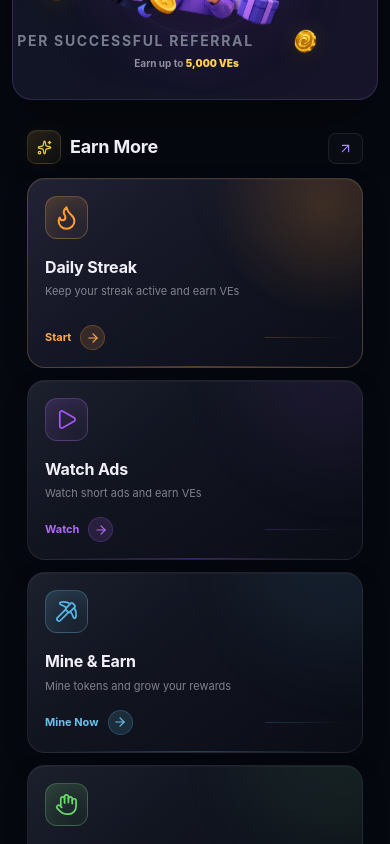
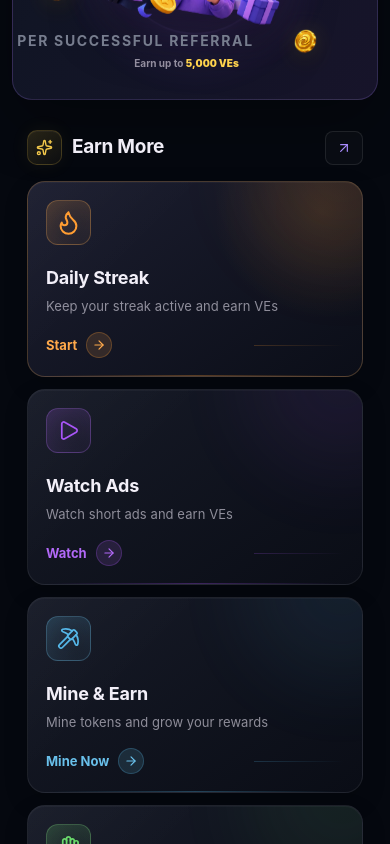
Before and after one commit to SANAPARVEEN-cmd/veloop-rewards-home-page-, a React (Vite) app: page / in a window 390 px wide. Shown: the part 1620-2464 px from the top of the page. Built offline with nearby package versions, Linux system fonts and the light colour scheme.

Commit message:
Making earn more section more premium and also fixed font size issue of security notice section

```diff
--- a/src/components/home/EarnMore.module.css
+++ b/src/components/home/EarnMore.module.css
@@ -1,5 +1,5 @@
 /* =========================================
-   SECTION
+   EARN MORE SECTION
 ========================================= */
 
 .section {
@@ -13,7 +13,7 @@
 
 
 /* =========================================
-   HEADER
+   SECTION HEADER
 ========================================= */
 
 .header {
@@ -23,7 +23,7 @@
 
     gap: 20px;
 
-    margin-bottom: 18px;
+    margin-bottom: 20px;
     padding: 0 12px;
 }
 
@@ -33,12 +33,12 @@
     display: flex;
     align-items: center;
 
-    gap: 12px;
+    gap: 13px;
 }
 
 .sectionIcon {
-    width: 38px;
-    height: 38px;
+    width: 42px;
+    height: 42px;
 
     flex-shrink: 0;
 
@@ -46,23 +46,33 @@
     align-items: center;
     justify-content: center;
 
-    border-radius: 11px;
+    border-radius: 12px;
 
     color: #f3c84b;
 
     background:
         linear-gradient(
             145deg,
-            rgba(243, 200, 75, 0.14),
+            rgba(243, 200, 75, 0.15),
             rgba(243, 200, 75, 0.04)
         );
 
-    border: 1px solid rgba(243, 200, 75, 0.16);
+    border: 1px solid rgba(243, 200, 75, 0.18);
 
     box-shadow:
         inset 0 1px 0 rgba(255, 255, 255, 0.04),
-        0 0 18px rgba(243, 200, 75, 0.05);
+        0 0 20px rgba(243, 200, 75, 0.06);
 }
+
+.sectionIcon svg {
+    width: 19px;
+    height: 19px;
+}
+
+
+/* =========================================
+   TITLE
+========================================= */
 
 .titleRow {
     display: flex;
@@ -75,21 +85,23 @@
 
     color: #f0edf6;
 
-    font-size: 21px;
+    font-size: 24px;
     font-weight: 700;
+
     line-height: 1.2;
-
-    letter-spacing: -0.01em;
+    letter-spacing: -0.015em;
 }
 
 .headingGroup p {
-    margin: 4px 0 0;
+    margin: 5px 0 0;
 
-    color: rgba(218, 215, 227, 0.48);
+    color: rgba(218, 215, 227, 0.58);
 
-    font-size: 12px;
+    font-size: 14px;
     font-weight: 400;
-    line-height: 1.45;
+
+    line-height: 1.5;
+    letter-spacing: 0.005em;
 }
 
 
@@ -100,20 +112,22 @@
 .liveBadge {
     display: inline-flex;
     align-items: center;
+
     gap: 5px;
 
-    padding: 4px 7px;
+    padding: 5px 8px;
 
-    border-radius: 6px;
+    border-radius: 7px;
 
     color: #8de19b;
 
     background: rgba(105, 217, 107, 0.07);
 
-    border: 1px solid rgba(105, 217, 107, 0.13);
+    border: 1px solid rgba(105, 217, 107, 0.14);
 
-    font-size: 8px;
+    font-size: 9px;
     font-weight: 700;
+
     letter-spacing: 0.10em;
 }
 
@@ -125,7 +139,8 @@
 
     background: #69d96b;
 
-    box-shadow: 0 0 7px rgba(105, 217, 107, 0.65);
+    box-shadow:
+        0 0 7px rgba(105, 217, 107, 0.65);
 
     animation: livePulse 2s ease-in-out infinite;
 }
@@ -143,7 +158,7 @@
 
 
 /* =========================================
-   EXPLORE BUTTON
+   EXPLORE ALL BUTTON
 ========================================= */
 
 .viewButton {
@@ -153,19 +168,22 @@
     align-items: center;
     justify-content: center;
 
-    gap: 7px;
+    gap: 8px;
 
-    padding: 8px 11px;
+    padding: 9px 13px;
 
-    border: 1px solid rgba(255, 255, 255, 0.08);
-    border-radius: 8px;
+    border: 1px solid rgba(255, 255, 255, 0.09);
+    border-radius: 9px;
 
-    background: rgba(255, 255, 255, 0.025);
+    background:
+        rgba(255, 255, 255, 0.025);
 
-    color: rgba(225, 221, 234, 0.68);
+    color: rgba(225, 221, 234, 0.70);
 
-    font-size: 11px;
+    font-size: 12px;
     font-weight: 600;
+
+    line-height: 1;
 
     cursor: pointer;
 
@@ -179,14 +197,19 @@
 .viewButton:hover {
     color: #f0edf6;
 
-    background: rgba(255, 255, 255, 0.05);
+    background:
+        rgba(255, 255, 255, 0.055);
 
-    border-color: rgba(168, 132, 255, 0.22);
+    border-color:
+        rgba(168, 132, 255, 0.24);
 
     transform: translateY(-1px);
 }
 
 .viewButton svg {
+    width: 16px;
+    height: 16px;
+
     color: #a98cff;
 }
 
@@ -212,8 +235,7 @@
 
 
 /*
-    First card gets more visual importance.
-    It occupies two columns on large screens.
+    First feature gets more visual importance.
 */
 
 .grid > article:first-child {
@@ -230,7 +252,7 @@
         grid-template-columns:
             repeat(3, minmax(0, 1fr));
 
-        gap: 14px;
+        gap: 15px;
     }
 
     .grid > article:first-child {
@@ -245,10 +267,11 @@
 
 @media (max-width: 900px) {
     .section {
-        margin-bottom: 20px;
+        margin-bottom: 22px;
     }
 
     .header {
+        margin-bottom: 18px;
         padding: 0 10px;
     }
 
@@ -263,6 +286,14 @@
 
     .grid > article:first-child {
         grid-column: span 2;
+    }
+
+    .titleRow h2 {
+        font-size: 22px;
+    }
+
+    .headingGroup p {
+        font-size: 13px;
     }
 }
 
@@ -281,40 +312,42 @@
     .header {
         align-items: flex-end;
 
-        margin-bottom: 14px;
+        margin-bottom: 16px;
         padding: 0 14px;
 
+        gap: 12px;
+    }
+
+    .headingGroup {
         gap: 10px;
     }
 
-    .headingGroup {
-        gap: 9px;
-    }
+    .sectionIcon {
+        width: 37px;
+        height: 37px;
 
-    .sectionIcon {
-        width: 34px;
-        height: 34px;
-
-        border-radius: 9px;
+        border-radius: 10px;
     }
 
     .sectionIcon svg {
-        width: 15px;
-        height: 15px;
+        width: 17px;
+        height: 17px;
     }
 
     .titleRow {
-        gap: 7px;
+        gap: 8px;
     }
 
     .titleRow h2 {
-        font-size: 18px;
+        font-size: 20px;
     }
 
     .headingGroup p {
-        max-width: 230px;
+        max-width: 250px;
 
-        font-size: 10px;
+        margin-top: 4px;
+
+        font-size: 12px;
     }
 
     .liveBadge {
@@ -322,20 +355,27 @@
     }
 
     .viewButton {
-        padding: 7px 9px;
+        padding: 8px 10px;
 
-        font-size: 10px;
+        border-radius: 8px;
+
+        font-size: 11px;
     }
 
     .viewButton span {
         display: none;
     }
 
+    .viewButton svg {
+        width: 16px;
+        height: 16px;
+    }
+
     .grid {
         grid-template-columns:
             repeat(2, minmax(0, 1fr));
 
-        gap: 11px;
+        gap: 12px;
 
         padding: 0 13px;
     }
@@ -353,6 +393,15 @@
 @media (max-width: 430px) {
     .header {
         padding: 0 12px;
+    }
+
+    .sectionIcon {
+        width: 35px;
+        height: 35px;
+    }
+
+    .titleRow h2 {
+        font-size: 19px;
     }
 
     .headingGroup p {
--- a/src/components/home/FeatureCard.module.css
+++ b/src/components/home/FeatureCard.module.css
@@ -8,12 +8,12 @@
     position: relative;
 
     min-width: 0;
-    min-height: 205px;
+    min-height: 220px;
 
     display: flex;
     flex-direction: column;
 
-    padding: 20px;
+    padding: 22px;
 
     box-sizing: border-box;
 
@@ -161,7 +161,7 @@
 ========================================= */
 
 .featured {
-    min-height: 205px;
+    min-height: 220px;
 
     background:
         radial-gradient(
@@ -200,7 +200,7 @@
     align-items: flex-start;
     justify-content: space-between;
 
-    min-height: 48px;
+    min-height: 52px;
 }
 
 
@@ -209,8 +209,8 @@
 ========================================= */
 
 .iconWrapper {
-    width: 48px;
-    height: 48px;
+    width: 52px;
+    height: 52px;
 
     flex-shrink: 0;
 
@@ -254,7 +254,9 @@
 }
 
 .card:hover .iconWrapper {
-    transform: translateY(-2px) scale(1.04);
+    transform:
+        translateY(-2px)
+        scale(1.04);
 
     box-shadow:
         inset 0 0 20px
@@ -282,7 +284,7 @@
 
     gap: 5px;
 
-    padding: 5px 8px;
+    padding: 6px 9px;
 
     border-radius: 7px;
 
@@ -307,7 +309,7 @@
             transparent
         );
 
-    font-size: 8px;
+    font-size: 9px;
     font-weight: 700;
 
     letter-spacing: 0.10em;
@@ -329,20 +331,19 @@
     display: flex;
     flex-direction: column;
 
-    margin-top: 17px;
+    margin-top: 18px;
 }
 
 .content h3 {
-    margin: 0 0 6px;
+    margin: 0 0 7px;
 
     color: #f2eff8;
 
-    font-size: 18px;
+    font-size: 20px;
     font-weight: 700;
 
-    line-height: 1.2;
-
-    letter-spacing: -0.01em;
+    line-height: 1.25;
+    letter-spacing: -0.012em;
 
     white-space: nowrap;
 
@@ -353,14 +354,15 @@
 .content p {
     margin: 0;
 
-    max-width: 280px;
+    max-width: 310px;
 
-    color: rgba(220, 217, 229, 0.55);
+    color: rgba(220, 217, 229, 0.62);
 
-    font-size: 12px;
+    font-size: 14px;
     font-weight: 400;
 
     line-height: 1.55;
+    letter-spacing: 0.005em;
 }
 
 
@@ -406,7 +408,7 @@
             white
         );
 
-    font-size: 12px;
+    font-size: 14px;
     font-weight: 700;
 
     line-height: 1;
@@ -417,8 +419,8 @@
 }
 
 .arrowCircle {
-    width: 25px;
-    height: 25px;
+    width: 28px;
+    height: 28px;
 
     display: flex;
     align-items: center;
@@ -464,7 +466,7 @@
 .accentLine {
     flex: 1;
 
-    max-width: 80px;
+    max-width: 90px;
 
     height: 1px;
 
@@ -484,7 +486,7 @@
 
 
 /* =========================================
-   ACCENTS
+   ACCENT COLORS
 ========================================= */
 
 .orange {
@@ -526,17 +528,21 @@
 
 @media (max-width: 1100px) {
     .card {
-        min-height: 195px;
-        padding: 18px;
+        min-height: 205px;
+        padding: 19px;
     }
 
     .iconWrapper {
-        width: 44px;
-        height: 44px;
+        width: 47px;
+        height: 47px;
     }
 
     .content h3 {
-        font-size: 16px;
+        font-size: 18px;
+    }
+
+    .content p {
+        font-size: 13px;
     }
 }
 
@@ -547,12 +553,12 @@
 
 @media (max-width: 768px) {
     .card {
-        min-height: 190px;
-        padding: 17px;
+        min-height: 200px;
+        padding: 18px;
     }
 
     .featured {
-        min-height: 205px;
+        min-height: 210px;
     }
 
     .content p {
@@ -561,6 +567,18 @@
 
     .featuredBadge {
         display: none;
+    }
+
+    .content h3 {
+        font-size: 18px;
+    }
+
+    .content p {
+        font-size: 13px;
+    }
+
+    .actionButton {
+        font-size: 13px;
     }
 }
 
@@ -571,38 +589,45 @@
 
 @media (max-width: 480px) {
     .card {
-        min-height: 175px;
-        padding: 17px;
+        min-height: 185px;
+        padding: 18px;
     }
 
     .featured {
-        min-height: 190px;
+        min-height: 195px;
     }
 
     .iconWrapper {
-        width: 43px;
-        height: 43px;
+        width: 45px;
+        height: 45px;
+
         border-radius: 12px;
     }
 
     .content {
-        margin-top: 14px;
+        margin-top: 15px;
     }
 
     .content h3 {
-        font-size: 16px;
+        font-size: 18px;
     }
 
     .content p {
-        font-size: 11px;
+        font-size: 13px;
+        line-height: 1.5;
     }
 
     .bottomRow {
-        padding-top: 15px;
+        padding-top: 16px;
     }
 
     .actionButton {
-        font-size: 11px;
+        font-size: 13px;
+    }
+
+    .arrowCircle {
+        width: 26px;
+        height: 26px;
     }
 }
 
--- a/src/components/home/SecurityNotice.module.css
+++ b/src/components/home/SecurityNotice.module.css
@@ -47,8 +47,8 @@
 }
 
 .iconWrapper {
-    width: 36px;
-    height: 36px;
+    width: 37px;
+    height: 37px;
 
     flex-shrink: 0;
 
@@ -74,7 +74,7 @@
 
     color: #e9e6ef;
 
-    font-size: 16px;
+    font-size: 18px;
     font-weight: 600;
 
     line-height: 1.3;
@@ -85,7 +85,7 @@
 
     color: rgba(218, 215, 227, 0.45);
 
-    font-size: 12px;
+    font-size: 15px;
     line-height: 1.5;
 }
 
@@ -112,15 +112,15 @@
 
     border: 1px solid rgba(91, 214, 112, 0.12);
 
-    font-size: 13px;
+    font-size: 15px;
     font-weight: 600;
 
     white-space: nowrap;
 }
 
 .status svg {
-    width: 15px;
-    height: 15px;
+    width: 18px;
+    height: 18px;
 }
 
 
```
